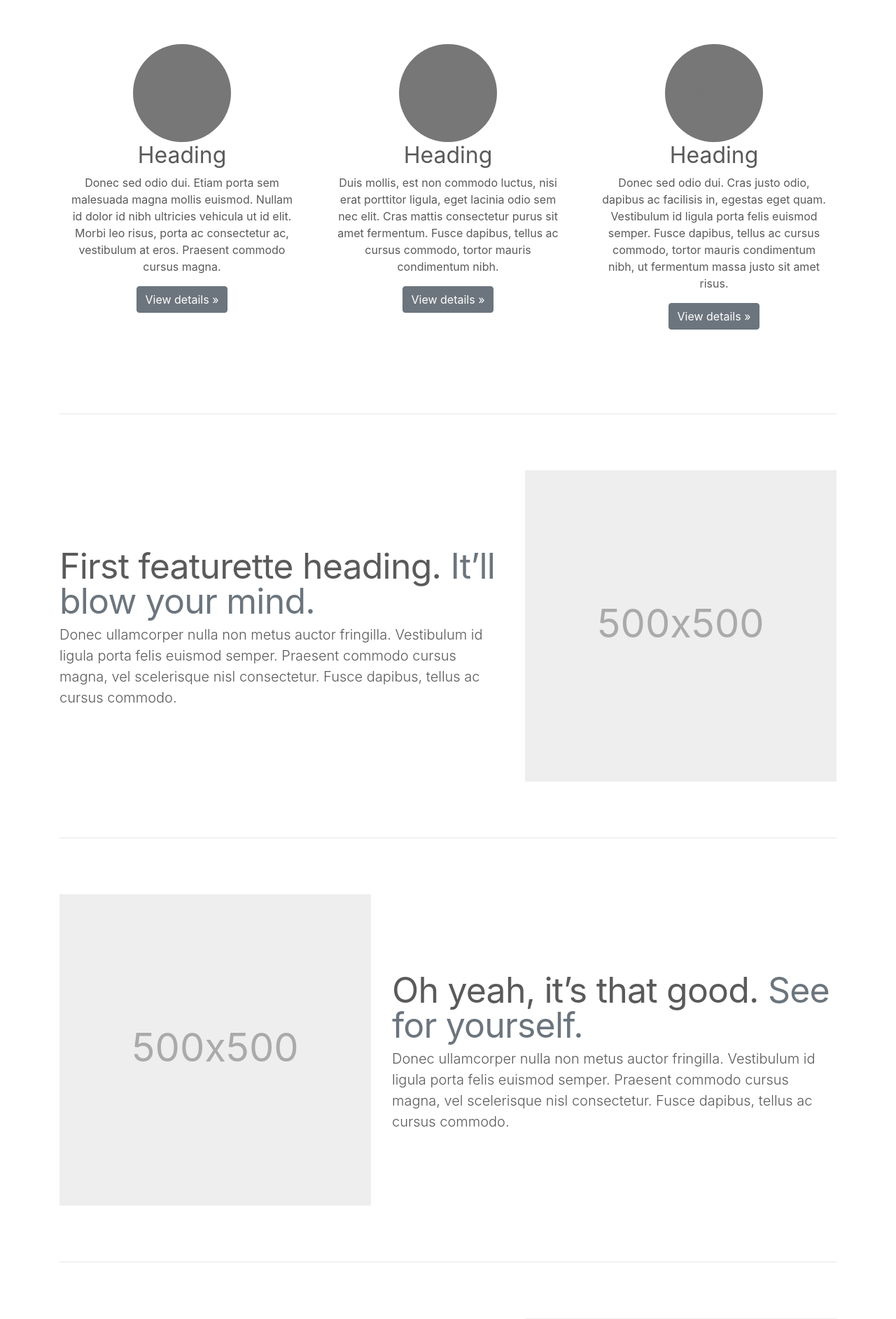
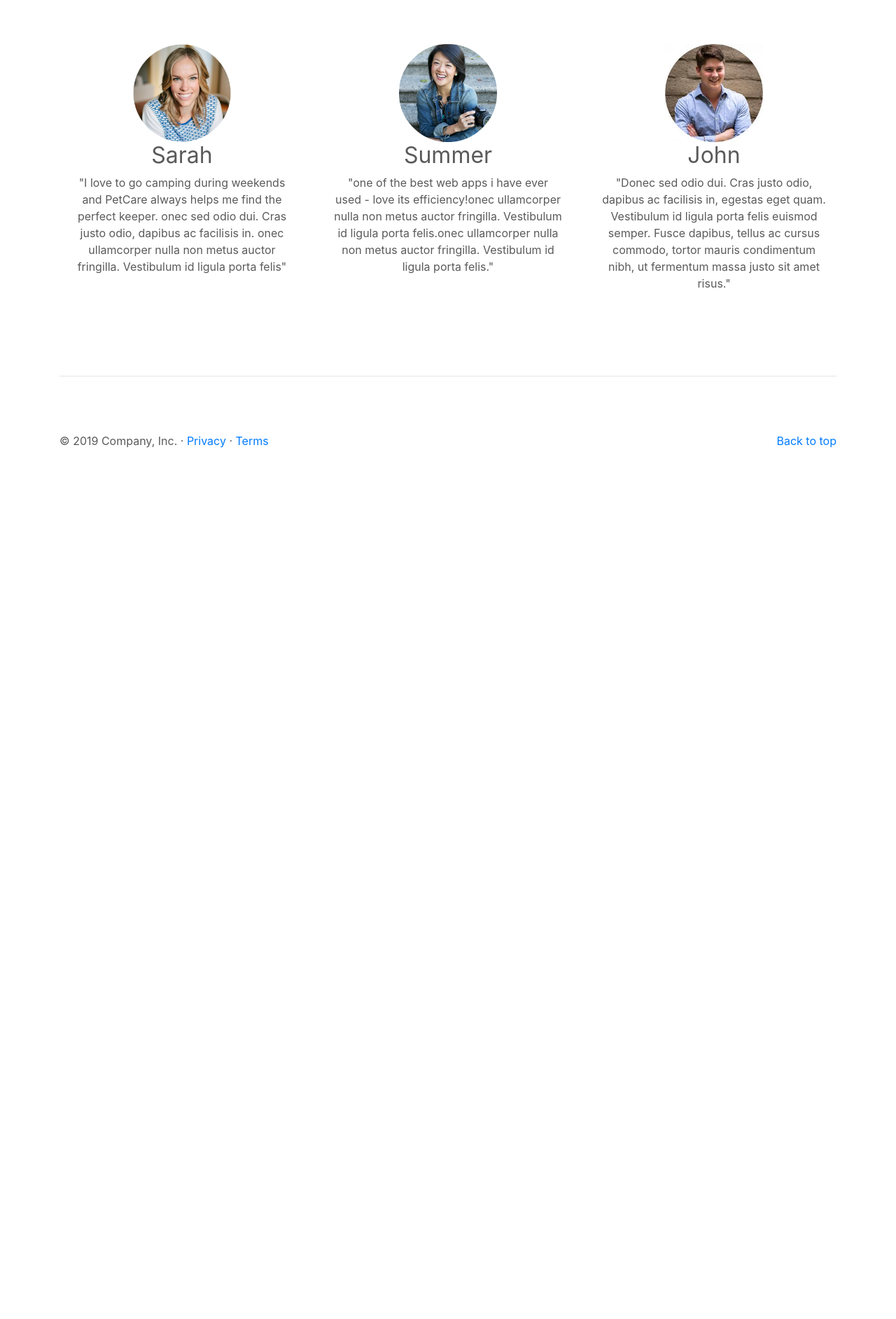
Before and after one commit to dabaitudiu/PetBoarding, a Node server app: page / in a window 1280 px wide. Shown: the part 561-2446 px from the top of the page at 70% size. After the commit the page ends 1201 px from the top, so only its background shows below. Run offline with Node 20, Linux system fonts and the light colour scheme.

Commit message:
updated front end for home page

```diff
--- a/app/views/pet.ejs
+++ b/app/views/pet.ejs
@@ -208,16 +208,6 @@
           </div>
         </div>
 
-        <div class="carousel-item">
-          <img src="images/bkg_pet3.jpg" class="img-fluid" alt="Responsive image">
-          <div class="container">
-            <div class="carousel-caption">
-              <h1>Meet the hosts</h1>
-              <p>Start browsing hundreds of profiles of our hosts. New friends. New Experience.</p>
-              <p><a class="btn btn-lg btn-primary" href="/pet_database" role="button">Browse Profiles</a></p>
-            </div>
-          </div>
-        </div>
 
         <div class="carousel-item">
             <img src="images/bkg_pet3.jpg" class="img-fluid" alt="Responsive image">
@@ -252,63 +242,28 @@
       <!-- Three columns of text below the carousel -->
       <div class="row">
         <div class="col-lg-4">
-          <svg class="bd-placeholder-img rounded-circle" width="140" height="140" xmlns="http://www.w3.org/2000/svg" preserveAspectRatio="xMidYMid slice" focusable="false" role="img" aria-label="Placeholder: 140x140"><title>Placeholder</title><rect width="100%" height="100%" fill="#777"/><text x="50%" y="50%" fill="#777" dy=".3em">140x140</text></svg>
-          <h2>Heading</h2>
-          <p>Donec sed odio dui. Etiam porta sem malesuada magna mollis euismod. Nullam id dolor id nibh ultricies vehicula ut id elit. Morbi leo risus, porta ac consectetur ac, vestibulum at eros. Praesent commodo cursus magna.</p>
-          <p><a class="btn btn-secondary" href="#" role="button">View details &raquo;</a></p>
+          <img src="images/profile_pic1.png"   width="140" height="140" >
+
+          <h2>Sarah</h2>
+          <p>"I love to go camping during weekends and PetCare always helps me find the perfect keeper. onec sed odio dui. Cras justo odio, dapibus ac facilisis in. onec ullamcorper nulla non metus auctor fringilla. Vestibulum id ligula porta felis"</p>
+
         </div><!-- /.col-lg-4 -->
         <div class="col-lg-4">
-          <svg class="bd-placeholder-img rounded-circle" width="140" height="140" xmlns="http://www.w3.org/2000/svg" preserveAspectRatio="xMidYMid slice" focusable="false" role="img" aria-label="Placeholder: 140x140"><title>Placeholder</title><rect width="100%" height="100%" fill="#777"/><text x="50%" y="50%" fill="#777" dy=".3em">140x140</text></svg>
-          <h2>Heading</h2>
-          <p>Duis mollis, est non commodo luctus, nisi erat porttitor ligula, eget lacinia odio sem nec elit. Cras mattis consectetur purus sit amet fermentum. Fusce dapibus, tellus ac cursus commodo, tortor mauris condimentum nibh.</p>
-          <p><a class="btn btn-secondary" href="#" role="button">View details &raquo;</a></p>
+          <img src="images/profile_pic2.png"   width="140" height="140" >
+          <h2>Summer</h2>
+          <p>"one of the best web apps i have ever used - love its efficiency!onec ullamcorper nulla non metus auctor fringilla. Vestibulum id ligula porta felis.onec ullamcorper nulla non metus auctor fringilla. Vestibulum id ligula porta felis."</p>
+
         </div><!-- /.col-lg-4 -->
         <div class="col-lg-4">
-          <svg class="bd-placeholder-img rounded-circle" width="140" height="140" xmlns="http://www.w3.org/2000/svg" preserveAspectRatio="xMidYMid slice" focusable="false" role="img" aria-label="Placeholder: 140x140"><title>Placeholder</title><rect width="100%" height="100%" fill="#777"/><text x="50%" y="50%" fill="#777" dy=".3em">140x140</text></svg>
-          <h2>Heading</h2>
-          <p>Donec sed odio dui. Cras justo odio, dapibus ac facilisis in, egestas eget quam. Vestibulum id ligula porta felis euismod semper. Fusce dapibus, tellus ac cursus commodo, tortor mauris condimentum nibh, ut fermentum massa justo sit amet risus.</p>
-          <p><a class="btn btn-secondary" href="#" role="button">View details &raquo;</a></p>
+          <img src="images/profile_pic3.jpg"   width="140" height="140" >
+          <h2>John</h2>
+          <p>"Donec sed odio dui. Cras justo odio, dapibus ac facilisis in, egestas eget quam. Vestibulum id ligula porta felis euismod semper. Fusce dapibus, tellus ac cursus commodo, tortor mauris condimentum nibh, ut fermentum massa justo sit amet risus."</p>
+
         </div><!-- /.col-lg-4 -->
       </div><!-- /.row -->
 
 
       <!-- START THE FEATURETTES -->
-
-      <hr class="featurette-divider">
-
-      <div class="row featurette">
-        <div class="col-md-7">
-          <h2 class="featurette-heading">First featurette heading. <span class="text-muted">It’ll blow your mind.</span></h2>
-          <p class="lead">Donec ullamcorper nulla non metus auctor fringilla. Vestibulum id ligula porta felis euismod semper. Praesent commodo cursus magna, vel scelerisque nisl consectetur. Fusce dapibus, tellus ac cursus commodo.</p>
-        </div>
-        <div class="col-md-5">
-          <svg class="bd-placeholder-img bd-placeholder-img-lg featurette-image img-fluid mx-auto" width="500" height="500" xmlns="http://www.w3.org/2000/svg" preserveAspectRatio="xMidYMid slice" focusable="false" role="img" aria-label="Placeholder: 500x500"><title>Placeholder</title><rect width="100%" height="100%" fill="#eee"/><text x="50%" y="50%" fill="#aaa" dy=".3em">500x500</text></svg>
-        </div>
-      </div>
-
-      <hr class="featurette-divider">
-
-      <div class="row featurette">
-        <div class="col-md-7 order-md-2">
-          <h2 class="featurette-heading">Oh yeah, it’s that good. <span class="text-muted">See for yourself.</span></h2>
-          <p class="lead">Donec ullamcorper nulla non metus auctor fringilla. Vestibulum id ligula porta felis euismod semper. Praesent commodo cursus magna, vel scelerisque nisl consectetur. Fusce dapibus, tellus ac cursus commodo.</p>
-        </div>
-        <div class="col-md-5 order-md-1">
-          <svg class="bd-placeholder-img bd-placeholder-img-lg featurette-image img-fluid mx-auto" width="500" height="500" xmlns="http://www.w3.org/2000/svg" preserveAspectRatio="xMidYMid slice" focusable="false" role="img" aria-label="Placeholder: 500x500"><title>Placeholder</title><rect width="100%" height="100%" fill="#eee"/><text x="50%" y="50%" fill="#aaa" dy=".3em">500x500</text></svg>
-        </div>
-      </div>
-
-      <hr class="featurette-divider">
-
-      <div class="row featurette">
-        <div class="col-md-7">
-          <h2 class="featurette-heading">And lastly, this one. <span class="text-muted">Checkmate.</span></h2>
-          <p class="lead">Donec ullamcorper nulla non metus auctor fringilla. Vestibulum id ligula porta felis euismod semper. Praesent commodo cursus magna, vel scelerisque nisl consectetur. Fusce dapibus, tellus ac cursus commodo.</p>
-        </div>
-        <div class="col-md-5">
-          <svg class="bd-placeholder-img bd-placeholder-img-lg featurette-image img-fluid mx-auto" width="500" height="500" xmlns="http://www.w3.org/2000/svg" preserveAspectRatio="xMidYMid slice" focusable="false" role="img" aria-label="Placeholder: 500x500"><title>Placeholder</title><rect width="100%" height="100%" fill="#eee"/><text x="50%" y="50%" fill="#aaa" dy=".3em">500x500</text></svg>
-        </div>
-      </div>
 
       <hr class="featurette-divider">
 
```
Also changed, not shown: app/public/images/profile_pic1.png (added), app/public/images/profile_pic2.png (added), app/public/images/profile_pic3.jpg (added).
